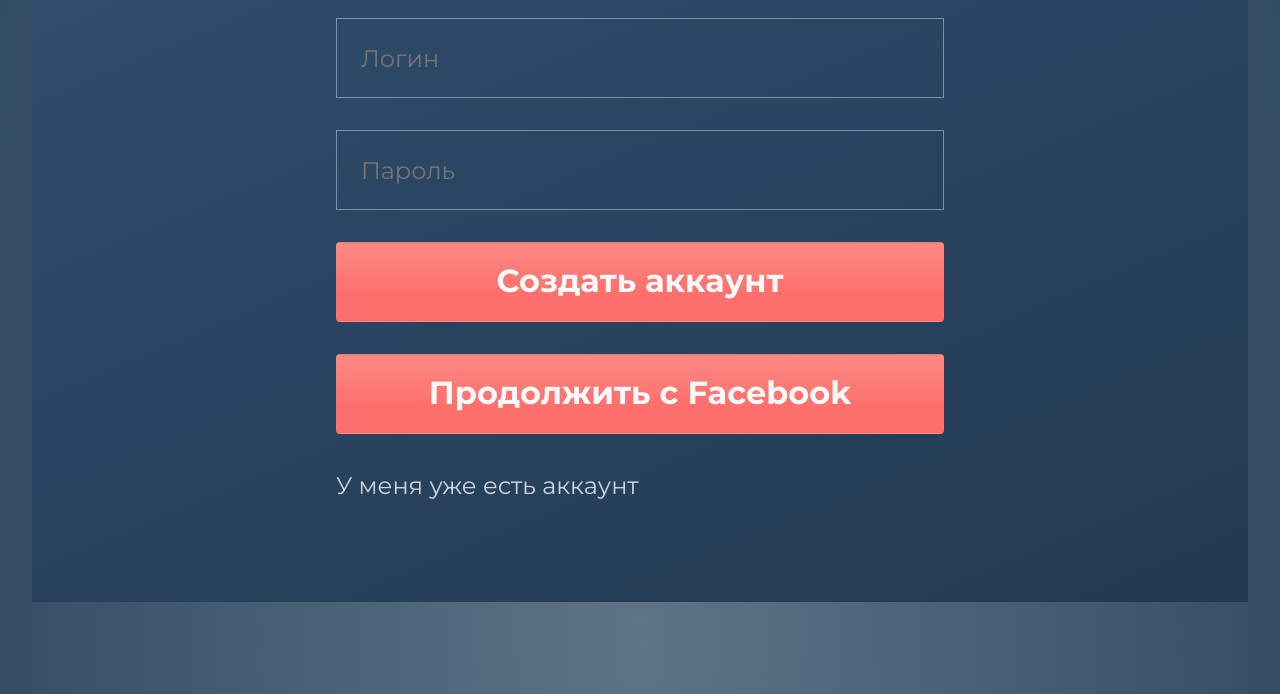
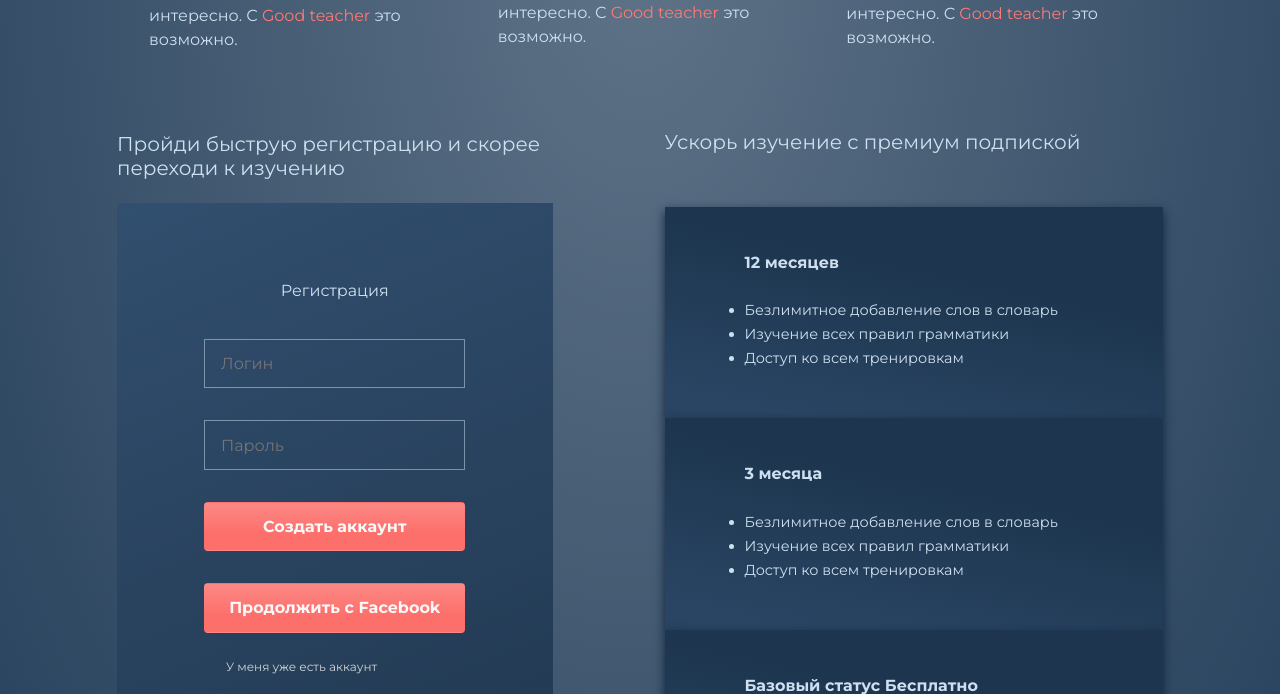
Before and after one commit to maksis90/good_teacher, a website: page app/index.html in a window 1280 px wide. Shown: the part 1086-1780 px from the top of the page. Drawn offline with Linux system fonts and the light colour scheme.

Commit message:
desktop page order

```diff
--- a/app/index.html
+++ b/app/index.html
@@ -44,23 +44,11 @@
         </div>
         </div>
     </header>
-    <section class="registration">
-        <div class="cont">
-            <form class="registration__form">
-                <div class="h2 headline">Регистрация</div>
-                <input class="registration__input" type="text" placeholder="Логин">
-                <input class="registration__input" type="password" placeholder="Пароль">
-                <div class="link btn">
-                    <a href="#" class="btn__text">Создать аккаунт</a>
-                </div>
-                <div class="link btn">
-                    <a href="#" class="btn__text">Продолжить с Facebook</a>
-                </div>
-                <a href="#" class="alt__link">У меня уже есть аккаунт</a>
-            </form>
-        </div>
-    </section>
+    <div class="container">
+    <div class="section-wrap">
+
     <section class="info">
+
         <div class="cont">
             <div class="info__item">
                 <div class="info__imgwrap"><img src="images/price/rocket.svg" alt="rocket" class="info__img"></div>
@@ -81,10 +69,30 @@
                     это возможно.</p>
             </div>
         </div>
+
+
     </section>
+        <section class="registration">
+            <div class="cont">
+                <h2 class="registration__title">Пройди быструю регистрацию и скорее переходи к изучению</h2>
+                <form class="registration__form">
+                    <div class="registration__headline">Регистрация</div>
+                    <input class="registration__input" type="text" placeholder="Логин">
+                    <input class="registration__input" type="password" placeholder="Пароль">
+                    <div class="link btn">
+                        <a href="#" class="btn__text">Создать аккаунт</a>
+                    </div>
+                    <div class="link btn">
+                        <a href="#" class="btn__text">Продолжить с Facebook</a>
+                    </div>
+                    <a href="#" class="alt__link">У меня уже есть аккаунт</a>
+                </form>
+            </div>
+
+        </section>
     <section class="price">
         <div class="cont">
-            <div class="h2">Ускорь изучение с премиум подпиской</div>
+            <h2 class="price__title">Ускорь изучение с премиум подпиской</h2>
             <div class="price__item">
                 <div class="price__hover">
                     <p class="price__hover-text">Купить</p>
@@ -125,10 +133,14 @@
                         <li class="list__item">Базовые тренировки слов</li>
                     </ul>
                 </div>
+            </div>
+            <p class="price__text">Оформить премиум подписку ты сможешь позже в любой удобный для тебя момент</p>
+        </div>
 
-            </div>
-        </div>
     </section>
+    </div>
+    </div>
+</div>
     <footer class="footer">
         <div class="cont"></div>
     </footer>
--- a/app/scss/layout/_general.scss
+++ b/app/scss/layout/_general.scss
@@ -42,7 +42,7 @@ body {
 .cont {
     margin: 0 2rem;
     width: calc(100% - 4rem);
-    height: 100%;
+    //height: 100%;
 }
 
 .bold {
@@ -53,18 +53,24 @@ body {
     color: $red;
 }
 
+.link {
+    padding-top: 1rem;
+}
+
 .btn{
-    width: 50%;
-    height: 5rem;
-    line-height:4rem;
-    font-size: 2rem;
+    width: 60%;
+    height: 3.1rem;
+    line-height:1rem;
+    font-size: 1rem;
     font-weight: 700;
     text-align: center;
-    margin: 1rem 25%;
+    margin: 1rem 20%;
     background: linear-gradient(180deg, #FBAFAC -100%, #FD6F6B 65.75%);
     &__text{
+
         color: $light;
     }
+
 }
 .footer{
     @include size(100px, 100%);
@@ -72,9 +78,16 @@ body {
 }
 
 .wrapper{
+
     background: #5f7387;
     background: -moz-radial-gradient(center, ellipse cover, #5f7387 0%, #253f5b 98%);
     background: -webkit-radial-gradient(center, ellipse cover, #5f7387 0%, #253f5b 98%);
     background: radial-gradient(ellipse at center, #5f7387 0%, #253f5b 98%);
     filter: progid:DXImageTransform.Microsoft.gradient(startColorstr='#5f7387', endColorstr='#253f5b', GradientType=1);
 }
+
+.section-wrap {
+    display: flex;
+    flex-direction: row;
+    flex-wrap: wrap;
+}
--- a/app/scss/modules/_header.scss
+++ b/app/scss/modules/_header.scss
@@ -1,6 +1,5 @@
 
 .header {
-   // height: 100vh;
 
     &__desktop{
         font-size: 2.25rem;
@@ -69,6 +68,8 @@
     }
 
     .img__corgi {
+        width: 70%;
+        height:70%;
         margin: -3.5rem 0 2rem -10rem;
     }
 
@@ -76,7 +77,7 @@
         display: flex;
         justify-content: space-between;
         align-items: center;
-        padding-bottom: 2rem;
+       // padding-bottom: 2rem;
     }
 
 
--- a/app/scss/modules/_info.scss
+++ b/app/scss/modules/_info.scss
@@ -1,4 +1,18 @@
+.cont {
+    display: flex;
+
+    @media (max-width: $width-lg) {
+        flex-direction: column;
+    }
+}
+
 .info {
+    order: 0;
+
+    @media (max-width: $width-lg) {
+        order: 1;
+    }
+
     &__item {
         display: -webkit-flex;
         display: -moz-flex;
@@ -7,19 +21,40 @@
         display: flex;
         align-items: center;
         margin: 5em 2em;
-
+        flex-direction: column;
     }
 
-    &__imgwrap {
-        width: 35%
+    &__text {
+        font-size: 1rem;
+        line-height: 1.5rem;
     }
 
     &__img {
-        @include size(8em);
+        padding-bottom: 2rem;
     }
 
-    &__text {padding: 1em;
-        font-size: 2rem;
-        line-height: 3rem;
+    @media (max-width: $width-lg) {
+
+        &__item {
+          flex-direction: row;
+            margin: 1em 2em;
+        }
+
+        &__imgwrap {
+            width: 35%;
+            margin-right: 3rem;
+
+        }
+
+        &__img {
+            @include size(8em);
+            padding-bottom: 0;
+        }
+
+        &__text {
+            padding: 1em;
+            font-size: 1rem;
+            line-height: 2rem;
+        }
     }
 }
--- a/app/scss/modules/_price.scss
+++ b/app/scss/modules/_price.scss
@@ -1,5 +1,25 @@
 .price {
+   // @include pos($t:30%, $l:50%);
+    order: 3;
+    width: 55%;
     padding: 0 0 5em 0;
+
+    .cont {
+    display: flex;
+    flex-direction: column;
+    }
+
+    &__title {
+        font-size: 1.25rem;
+        padding: 0 0 2.75em 3rem;
+    }
+
+    &__text {
+        font-size: 0.8rem;
+        line-height: 1rem;
+        padding: 2rem 0 0 3rem;
+    }
+
     &__item {
         margin: 0 0 0 3rem;
         background: linear-gradient(192.06deg, #1D354E 34.22%, #294563 90.13%);
@@ -14,7 +34,7 @@
     &__hover {
         z-index: 1;
         @include pos($t:0, $l:-3rem);
-        @include size(5rem, 100%);
+        @include size(3rem, 100%);
         background: linear-gradient(180deg, #E5E5E5 -100%, #FD6F6B 65.75%);
         transition: all .5s;
         opacity: 0;
@@ -22,8 +42,8 @@
 
 
         &-text {
-            //@include size(100%, 50%);
-            font-size: 2rem;
+            @include pos($l:-25%, $t:-10%);
+            font-size: 1.2rem;
             font-weight: 700;
             transform: rotate(-90deg) translateX(-150%);
         }
@@ -36,7 +56,7 @@
     }
 
     &__headline {
-        font-size: 2rem;
+
     }
 
     .list {
@@ -45,9 +65,9 @@
 
 
         &__item {
+            font-size: 0.9rem;
             padding: 0 0 0 -1rem;
-            font-size: 1.7rem;
-            line-height: 2.5rem;
+            line-height: 1.5rem;
         }
     }
 }
```
Also changed, not shown: app/css/global.min.css, dist/css/styles.min.css, dist/index.html.
